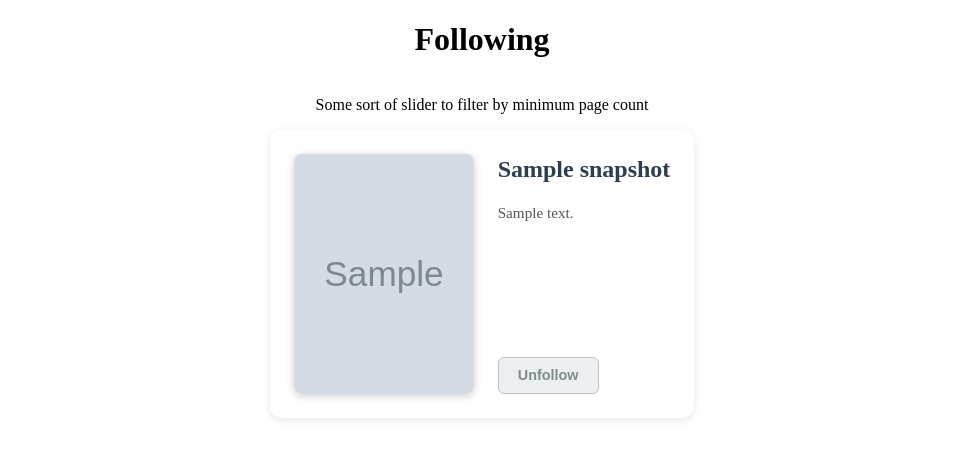
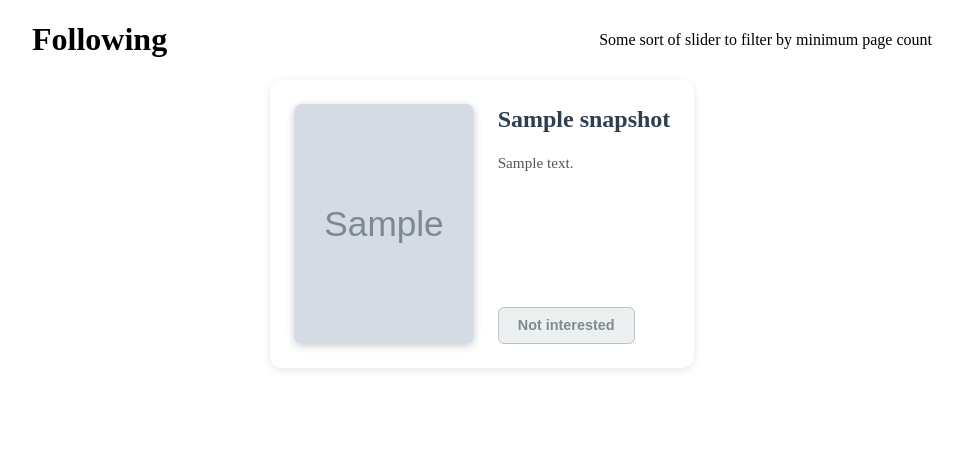
Before and after one commit to LokiLin14/royal-road-monitor, a Flask app: page /watched in a window 1280 px wide. Shown: the part 26-485 px from the top of the page, without its empty margins (158-1119 px from the left). Run offline with Flask 3, Linux system fonts and the light colour scheme; tables that the repository leaves empty hold one stand-in row (values such as "Sample post"); grey boxes marked "Sample" are stand-in pictures.

Commit message:
Feature: more improvements on displaying fictions

```diff
--- a/app.py
+++ b/app.py
@@ -1,10 +1,10 @@
 from datetime import datetime
 
-from flask import Flask, render_template, redirect, url_for, request, jsonify, make_response
-from wtforms import Form, BooleanField, StringField, PasswordField, validators
+from flask import Flask, render_template, redirect, url_for, request, make_response, send_from_directory
+from wtforms import Form, BooleanField, StringField, validators
 
 from database import db_session, init_db
-from database.queries import unviewed_fictions, followed_fictions
+from database.queries import unviewed_fictions, followed_fictions, watched_urls
 from royalroad.models import ViewedFiction
 from royalroad.scraper import snapshot_url
 
@@ -17,13 +17,13 @@ number_of_entries_per_page = 20
 @app.route("/")
 def new():
     fictions = unviewed_fictions(number_of_entries_per_page)
-    return render_template('homepage.html', fictions=fictions)
+    from_urls = watched_urls()
+    return render_template('homepage.html', fictions=fictions, from_urls=from_urls)
 
 @app.route("/watched")
 def watched():
     fictions = followed_fictions(number_of_entries_per_page)
     return render_template('watched.html', fictions=fictions)
-
 @app.route("/data")
 def data():
     return render_template('data.html')
--- a/database/queries.py
+++ b/database/queries.py
@@ -1,11 +1,13 @@
 from datetime import datetime
+from logging.handlers import WatchedFileHandler
 from typing import List
 
 from sqlalchemy import func
 from sqlalchemy.orm import aliased
 
 from database import db_session, init_db
-from royalroad.models import FictionSnapshot, ViewedFiction
+from royalroad.models import FictionSnapshot, ViewedFiction, WatchedURL
+
 
 def unviewed_fictions(max_entries_returned : int) -> List[FictionSnapshot]:
     # Get interested fictions
@@ -80,6 +82,10 @@ def add_data():
     db_session.commit()
     pass
 
+def watched_urls() -> List[WatchedURL]:
+    return [WatchedURL('', False, 'Rising Stars')]
+    return []
+
 if __name__ == '__main__':
     init_db()
 
--- a/royalroad/models.py
+++ b/royalroad/models.py
@@ -49,3 +49,15 @@ class ViewedFiction(Base):
     def __repr__(self) -> str:
         return '<NotInterestedInFiction url=%r, marked_time=%r, interested=%r>' % (self.url, self.marked_time,
                                                                                    self.interested)
+
+class WatchedURL(Base):
+    __tablename__ = 'watched_urls'
+    url = Column(String, primary_key=True)
+    alive = Column(Boolean, primary_key=False)
+    alias = Column(String, primary_key=False)
+    def __init__(self, url, alive, alias):
+        self.url = url
+        self.alive = alive
+        self.alias = alias
+    def __repr__(self) -> str:
+        return '<WatchedURL url=%r, alive=%r, alias=%r>' % (self.url, self.alive, self.alias)
--- /dev/null
+++ b/static/fiction-buttons.js
@@ -0,0 +1,48 @@
+// Hack, ideally i want to use url_for('view')
+const view_url_endpoint = '/view'
+
+async function view_fiction(fiction_url, interested) {
+    try {
+        const form_data = new FormData();
+        form_data.append('url', fiction_url);
+        form_data.append('interested', interested);
+        const response = await fetch(view_url_endpoint, {
+            method: 'POST',
+            body: form_data
+        });
+        if (!response.ok) {
+            const resp_data = await response.json()
+            console.log('Request failed:', resp_data.message);
+        }
+        return response.ok;
+    } catch (error) {
+        console.error('Request failed:', error);
+        return false;
+    }
+}
+
+// Add event listeners to follow buttons
+const followButtons = document.querySelectorAll('.follow-fiction');
+followButtons.forEach(button => {
+    button.addEventListener('click', async function() {
+        const fictionItem = this.closest('.fiction-list-item');
+        const link = fictionItem.querySelector('a').href;
+        const success = await view_fiction(link, true);
+        if (success) {
+            fictionItem.style.display = 'None';
+        }
+    });
+});
+
+// Add event listeners to discard buttons
+const discardButtons = document.querySelectorAll('.discard-fiction');
+discardButtons.forEach(button => {
+    button.addEventListener('click', async function() {
+        const fictionItem = this.closest('.fiction-list-item');
+        const link = fictionItem.querySelector('a').href;
+        const success = await view_fiction(link, false);
+        if (success) {
+            fictionItem.style.display = 'None';
+        }
+    });
+});
--- a/static/fiction-card.css
+++ b/static/fiction-card.css
@@ -1,3 +1,12 @@
+.fiction-display-heading {
+    margin: 0 auto;
+    max-width: 900px;
+    display: flex;
+    flex-direction: row;
+    justify-content: space-between;
+    align-items: center;
+}
+
 .fiction-list {
     display: flex;
     flex-direction: column;
--- a/templates/base.html
+++ b/templates/base.html
@@ -3,6 +3,8 @@
 <head>
     <meta charset="UTF-8">
     <title>{% block title %}{% endblock %} | Customisable Rising Stars</title>
+
+    <link rel="stylesheet" href="{{  url_for('static', filename='fiction-card.css')}}">
 </head>
 <body>
     <div class="navbar">
--- a/templates/macros/fiction_render.html
+++ b/templates/macros/fiction_render.html
@@ -1,4 +1,4 @@
-{% macro display_fiction(fiction) %}
+{% macro display_fiction(fiction, display_follow=false, display_not_interested=false) %}
 <div class="fiction-list-item">
     <img src="{{ fiction.cover_url }}" alt="fiction cover image">
 
@@ -12,8 +12,22 @@
         {% endfor %}
 
         <div class="fiction-actions">
-            {{ caller() }}
+            {% if display_follow %}
+                <button class="follow-fiction">Follow</button>
+            {% endif %}
+            {% if display_not_interested %}
+                <button class="discard-fiction">Not interested</button>
+            {% endif %}
         </div>
     </div>
 </div>
 {% endmacro %}
+
+{% macro display_fictions(fictions, display_follow=false, display_not_interested=false) %}
+    <div class="fiction-list">
+    {% for fiction in fictions %}
+        {{ display_fiction(fiction, display_follow, display_not_interested) }}
+    {% endfor %}
+    </div>
+    <script src="{{ url_for('static', filename='fiction-buttons.js') }}"></script>
+{% endmacro %}
--- a/templates/watched.html
+++ b/templates/watched.html
@@ -1,21 +1,17 @@
 {% extends 'base.html' %}
-{% from "macros/fiction_render.html" import display_fiction %}
+{% from "macros/fiction_render.html" import display_fictions %}
 
 {% block title %}
     Following
 {% endblock %}
 
 {% block body %}
-    <link rel="stylesheet" href="{{  url_for('static', filename='fiction-card.css')}}">
-    <div class="fiction-list">
-        <h1> Following </h1>
+    <div class="fiction-display-heading">
+        <h1>Following</h1>
         <div id="filters">
             <p> Some sort of slider to filter by minimum page count </p>
         </div>
-        {% for fiction in fictions %}
-            {% call display_fiction(fiction) %}
-                <button class="discard-fiction"> Unfollow </button>
-            {% endcall %}
-        {% endfor %}
     </div>
+
+    {{ display_fictions(fictions, display_follow=false, display_not_interested=true) }}
 {% endblock %}
```
Also changed, not shown: templates/homepage.html (+15 -56 lines).
